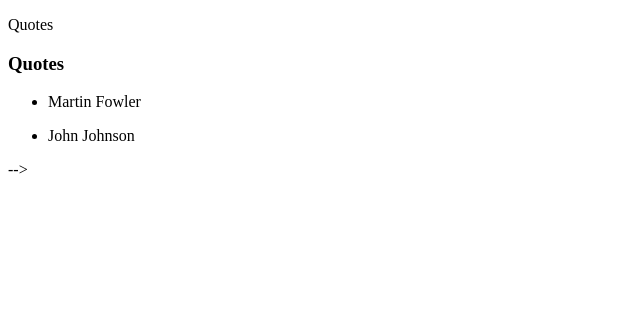
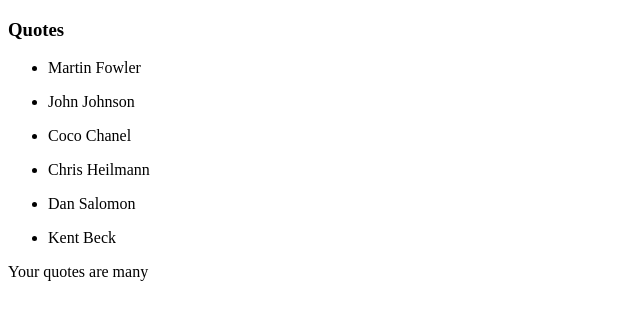
Before and after one commit to adeline-pepela/ip-quotes, an Angular app in the folder quote/: page / in a window 1280 px wide. Shown: the top 320 px of the page, without its empty margins (0-640 px from the left). Built offline with nearby package versions, Linux system fonts and the light colour scheme.

Commit message:
adding quotes on our quotes component.ts

```diff
--- a/quote/src/app/quote/quote.component.html
+++ b/quote/src/app/quote/quote.component.html
@@ -40,4 +40,4 @@
     </div>
   </div> -->
 
-<!-- </div> --> -->
+<!-- </div> -->
--- a/quote/src/app/quote/quote.component.ts
+++ b/quote/src/app/quote/quote.component.ts
@@ -9,6 +9,10 @@
 quotes:Quote[]=[
   {id:1,name:"Martin Fowler" , description:"“Any fool can write code that a computer can understand. Good programmers write code that humans can understand.”"},
   {id:2,name:"John Johnson " , description: "“First, solve the problem. Then, write the code.” "},
+  {id:3,name:"Coco Chanel" , description: "In order to be irreplaceable, one must always be different"},
+  {id:4,name:"Chris Heilmann" , description: "“Java is to JavaScript what car is to Carpet.” "},
+  {id:5,name:"Dan Salomon" , description:"“Sometimes it pays to stay in bed on Monday, rather than spending the rest of the week debugging Monday’s code.”"},
+  {id:6,name:"Kent Beck", description:"“Make it work, make it right, make it fast.” "},
 ]
   constructor() { }
 
--- a/quote/src/index.html
+++ b/quote/src/index.html
@@ -8,7 +8,6 @@
   <link rel="icon" type="image/x-icon" href="favicon.ico">
 </head>
 <body>
-  <p>Quotes</p>
   <app-root></app-root>
 </body>
 </html>
```
